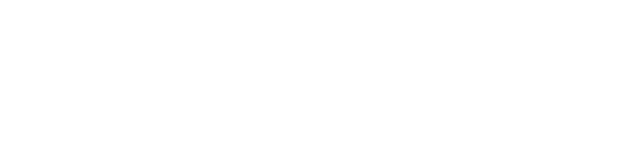
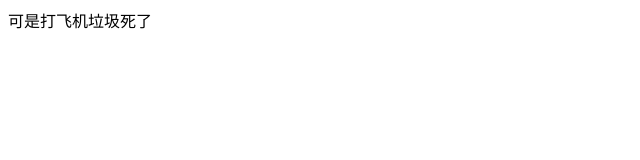
Before and after one commit to kidv1412/water-new, a plain HTML site: page html/cltest.html in a window 1280 px wide. Shown: the whole page, without its empty margins (0-640 px from the left). Drawn offline with Linux system fonts and the light colour scheme.

Commit message:
2017年9月14日 15:45:54

```diff
--- a/html/cltest.html
+++ b/html/cltest.html
@@ -5,5 +5,7 @@
 		<title></title>
 	</head>
 	<body>
+		可是打飞机垃圾死了
+
 	</body>
 </html>
```
